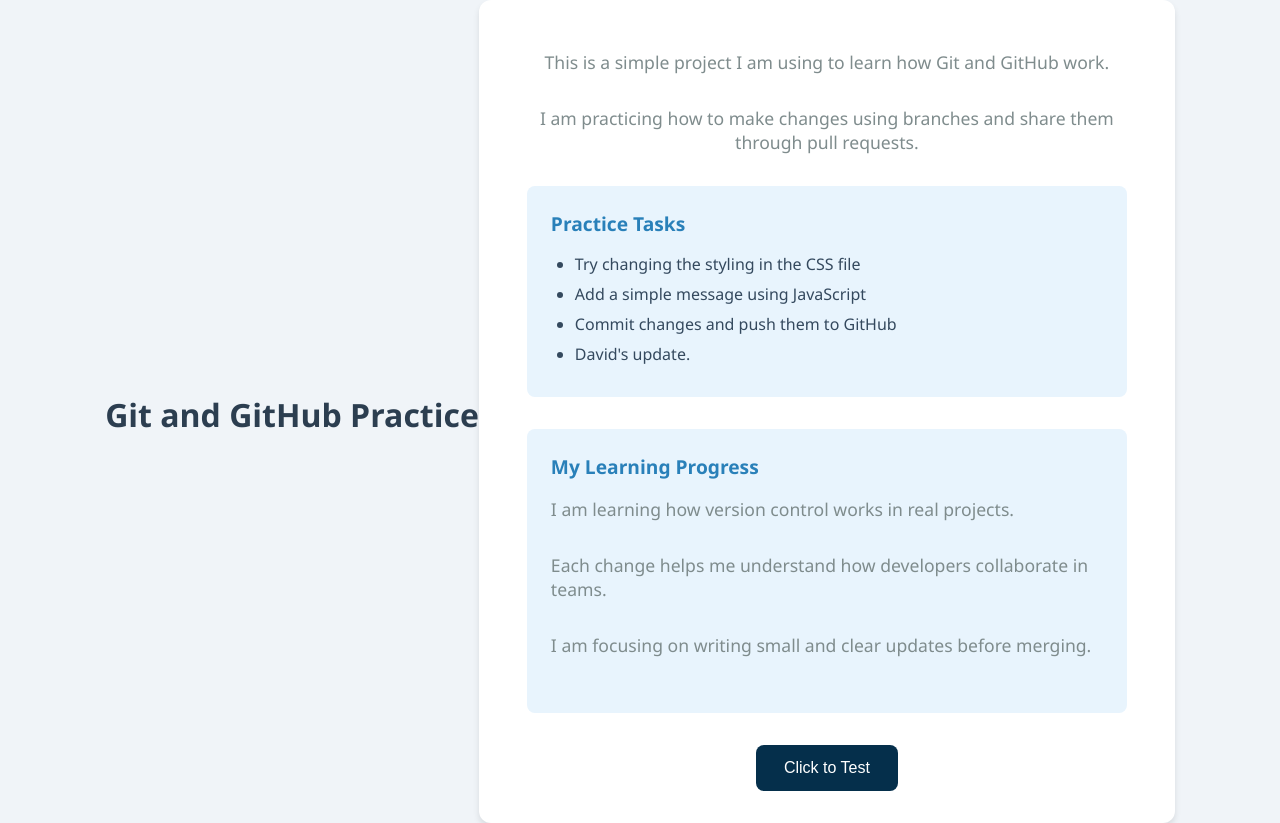
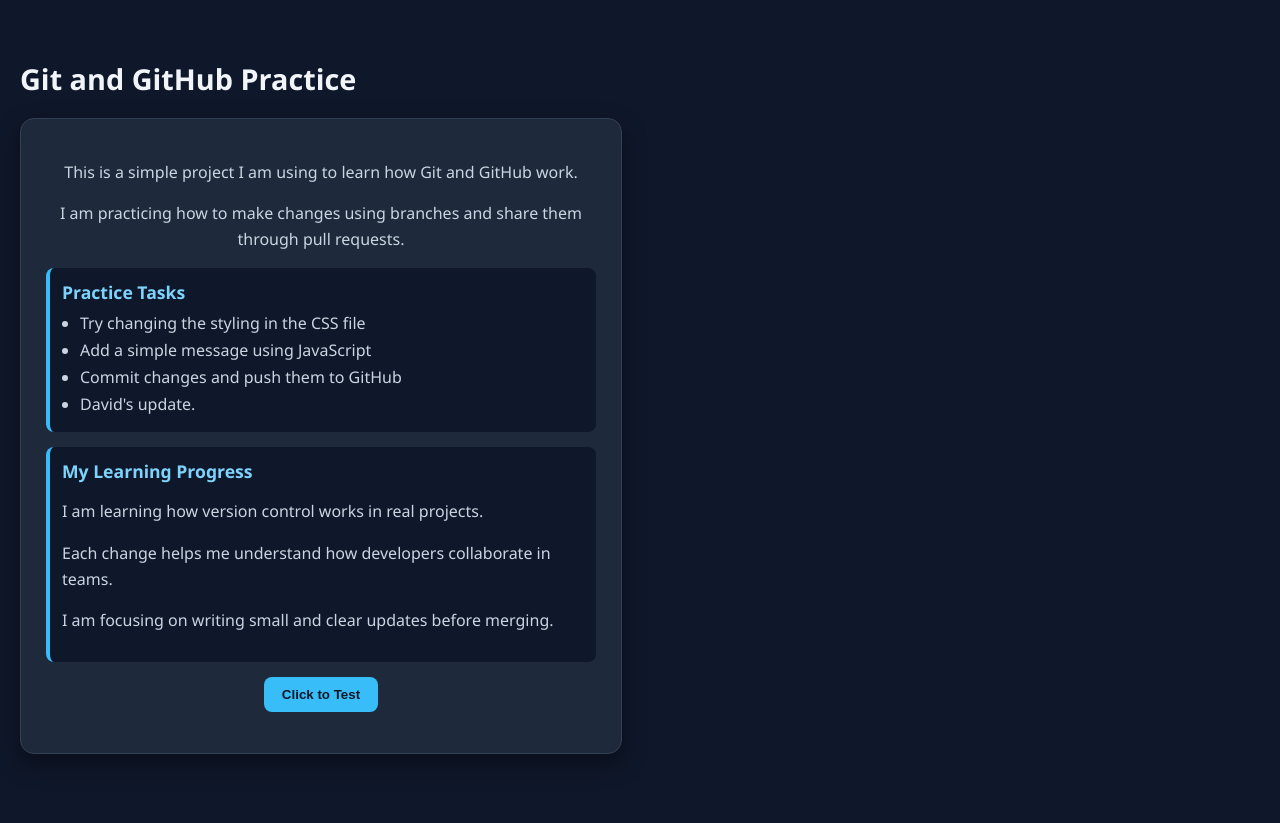
Before and after one commit to Gichohhilda/team-git-workflow, a plain HTML site: page index.html in a window 1280 px wide. After the commit the page ends 800 px from the top, so only its background shows below. Drawn offline with Linux system fonts and the light colour scheme.

Commit message:
Improved UI and added enhancements

```diff
--- a/index.html
+++ b/index.html
@@ -38,7 +38,9 @@
             <p>I am focusing on writing small and clear updates before merging.</p>
         </div>
 
-        <button>Click to Test</button>
+        <button id="action-btn">Click to Test</button>
+
+             <p id="message"></p>
 
     </div>
 
--- a/script.js
+++ b/script.js
@@ -2,6 +2,7 @@
     const actionBtn = document.getElementById("action-btn");
 
     actionBtn.addEventListener("click", () => {
-        alert("Button clicked! This is part of my Git practice.");
+        document.getElementById("message").textContent =
+            "Button clicked! This is part of my Git practice.";
     });
 });
--- a/style.css
+++ b/style.css
@@ -1,77 +1,88 @@
 body {
     font-family: 'Segoe UI', Tahoma, Geneva, Verdana, sans-serif;
-    background-color: #f0f4f8;
-    color: #333;
+    background: #0f172a; /* dark navy */
+    margin: 0;
+    padding: 40px 20px;
+    color: #e2e8f0;
+}
+
+/* Layout wrapper */
+.wrapper {
     display: flex;
-    justify-content: center;
+    flex-direction: column;
     align-items: center;
-    min-height: 100vh;
-    margin: 0;
+    gap: 20px;
 }
 
 /* Main container */
 .container {
-    background-color: #ffffff;
-    padding: 2rem 3rem;
-    border-radius: 12px;
-    box-shadow: 0 4px 6px rgba(0, 0, 0, 0.1);
+    background: #1e293b; /* dark card */
+    padding: 25px;
+    border-radius: 14px;
+    box-shadow: 0 10px 25px rgba(0, 0, 0, 0.4);
+    max-width: 550px;
+    width: 100%;
     text-align: center;
-    max-width: 600px;
-    width: 100%;
+    border: 1px solid #334155;
 }
 
 /* Heading */
 h1 {
-    color: #2c3e50;
-    margin-bottom: 1rem;
+    font-size: 1.8rem;
+    color: #f1f5f9;
 }
 
 /* Paragraphs */
 p {
-    font-size: 1.1rem;
-    color: #7f8c8d;
-    margin-bottom: 2rem;
+    font-size: 1rem;
+    color: #cbd5e1;
+    line-height: 1.6;
 }
 
-/* Task section card */
+/* Task box */
 .task-section {
-    background-color: #e8f4fd;
-    padding: 1.5rem;
+    background: #0f172a;
+    border-left: 4px solid #38bdf8; /* cyan accent */
+    padding: 12px;
+    margin: 15px 0;
+    text-align: left;
     border-radius: 8px;
-    margin-bottom: 2rem;
-    text-align: left;
 }
 
-/* Task section heading */
 .task-section h2 {
-    margin-top: 0;
-    color: #2980b9;
-    font-size: 1.2rem;
+    margin: 0 0 8px 0;
+    font-size: 1.1rem;
+    color: #7dd3fc;
 }
 
-/* List styling */
 .task-section ul {
     margin: 0;
-    padding-left: 1.5rem;
-    color: #34495e;
+    padding-left: 18px;
 }
 
 .task-section li {
-    margin-bottom: 0.5rem;
+    margin-bottom: 5px;
+    color: #cbd5e1;
 }
 
 /* Button */
 button {
-    background-color: #052f4b;
-    color: white;
+    background: #38bdf8; /* cyan */
+    color: #0f172a;
     border: none;
-    padding: 14px 28px;
-    font-size: 1rem;
+    padding: 10px 18px;
     border-radius: 8px;
     cursor: pointer;
-    transition: background-color 0.3s ease;
+    transition: 0.2s ease;
+    font-weight: bold;
 }
 
 button:hover {
-    background-color: #2980b9;
+    background: #0ea5e9;
 }
+
+/* Message */
+#message {
+    margin-top: 10px;
+    color: #94a3b8;
+}
```
